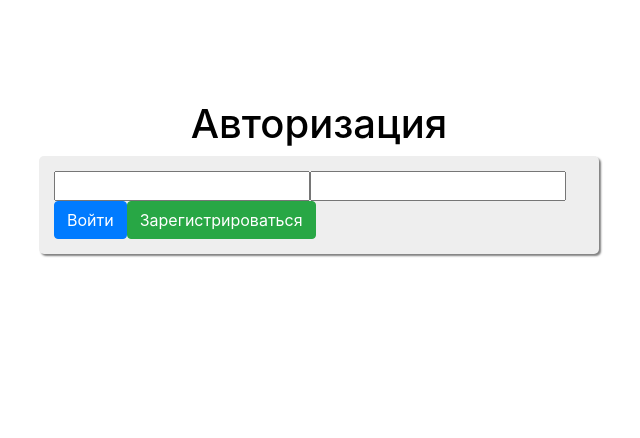
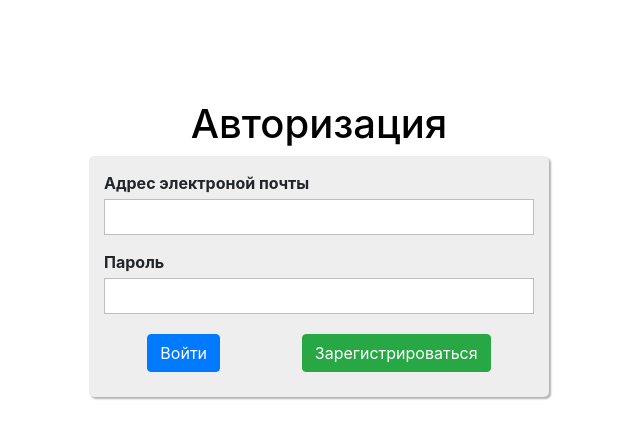
Before and after one commit to amattterasu/SAMS, a React (Create React App) app in the folder client/: page /login in a window 1280 px wide. Shown: the top 438 px of the page, without its empty margins (321-961 px from the left). Built offline with nearby package versions, Linux system fonts and the light colour scheme.

Commit message:
added functional input component with basic styles

```diff
--- a/client/src/components/Login/Login.jsx
+++ b/client/src/components/Login/Login.jsx
@@ -1,8 +1,12 @@
 import React, {Component} from 'react';
 import {connect} from 'react-redux';
+import {Link} from "react-router-dom";
+import classes from './Login.module.css';
+
 import {userLoginFetch} from '../../redux/actions/actions';
-import classes from './Login.module.css';
+
 import Button from 'react-bootstrap/Button';
+import Input from "../UI/Input";
 
 class Login extends Component {
     state = {
@@ -25,16 +29,30 @@ class Login extends Component {
 
     }
 
+    registerHandler = () => {
+
+    }
+
     render() {
         return (
            <div className={classes.Login}>
                <div>
                    <h1>Авторизация</h1>
                    <form onSubmit={this.handleSubmit} className={classes.LoginForm}>
-                       <input type="text"/>
-                       <input type="password"/>
-                       <Button variant='primary' onClick={this.loginHandler}>Войти</Button>
-                       <Button variant='success' onClick={this.regHandler}>Зарегистрироваться</Button>
+                       <Input label={'Адрес электроной почты'} inputType={'text'}/>
+                       <Input label={'Пароль'}inputType={'password'}/>
+                       <div className={classes.buttons}>
+                           <Button className={classes.btnSuccess}
+                                   variant='primary'
+                                   onClick={this.loginHandler}>Войти</Button>
+                           <Link to={'/signup'}>
+                               <Button
+                                   variant='success'
+                                   onClick={this.registerHandler}
+                               >Зарегистрироваться</Button>
+                           </Link>
+                       </div>
+
                    </form>
                </div>
            </div>
--- a/client/src/components/Login/Login.module.css
+++ b/client/src/components/Login/Login.module.css
@@ -9,7 +9,7 @@
 
 .Login > div {
     width: 100%;
-    max-width: 600px;
+    max-width: 500px;
     padding: 0 20px;
 }
 
@@ -20,7 +20,18 @@
 
 .LoginForm {
     background: #eee;
-    box-shadow: 2px 2px 2px rgba(0, 0, 0, .5);
+    box-shadow: 2px 2px 2px rgba(0, 0, 0, .3);
     padding: 15px;
     border-radius: 5px;
 }
+
+.buttons {
+    display: flex;
+    justify-content: space-around;
+    padding: 5px;
+    flex-wrap: wrap;
+}
+
+.btnSuccess {
+    margin: 0 5px 5px 0;
+}
--- /dev/null
+++ b/client/src/components/UI/Input.jsx
@@ -0,0 +1,38 @@
+import React from "react";
+import classes from './Input.module.css';
+
+const isInvalid = ({valid, touched, shouldValidate}) => {
+    return !valid && touched && shouldValidate
+}
+
+const Input = props => {
+
+    const inputType = props.type || 'text';
+    const cls = [classes.Input];
+    const htmlFor = `${inputType}-${Math.random()}`;
+
+    if (isInvalid(props)) {
+        cls.push(classes.invalid)
+    }
+
+    return (
+        <div className={cls.join(' ')}>
+            <label htmlFor={htmlFor}>{props.label}</label>
+            <input type={inputType}
+                   id={htmlFor}
+                   value={props.value}
+                   onChange={props.onChange}
+            />
+
+            {
+                isInvalid(props)
+                    ? <span> {props.errorMessage || 'Some error'}</span>
+                    : null
+            }
+
+
+        </div>
+    )
+}
+
+export default Input;
--- /dev/null
+++ b/client/src/components/UI/Input.module.css
@@ -0,0 +1,38 @@
+.Input {
+    margin-bottom: 15px;
+}
+
+.Input label {
+    margin-bottom: 4px;
+    padding: 0;
+    display: block;
+    font-weight: bold;
+}
+
+.Input input {
+    display: block;
+    padding: 5px;
+    margin: 0 0 5px;
+    width: 100%;
+    box-sizing: border-box;
+    border: 1px solid #bebebe;
+    outline: none;
+    transition: all 300ms ease-in-out;
+}
+
+.Input input:hover {
+    border: 1px solid blue;
+}
+.Input input:focus {
+    border: 1px solid darkblue;
+}
+
+.Input span {
+    color: #ff0011;
+    font-size: 14px;
+    font-weight: bold;
+}
+
+.Input.invalid label {
+    color: #ff0011;
+}
```
